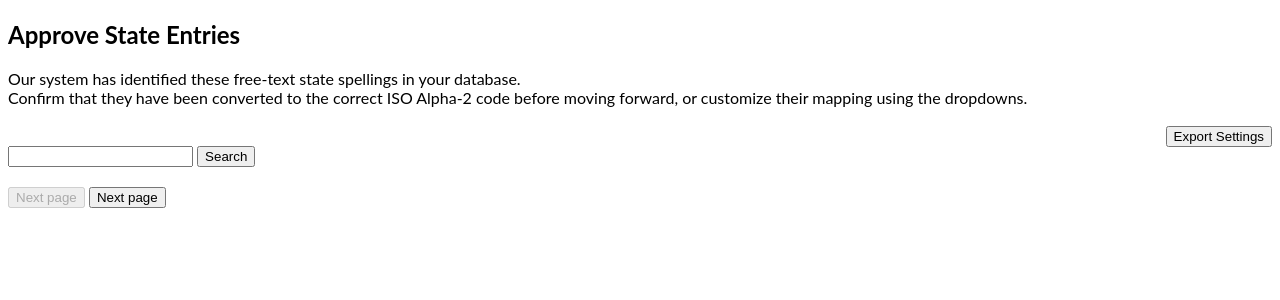
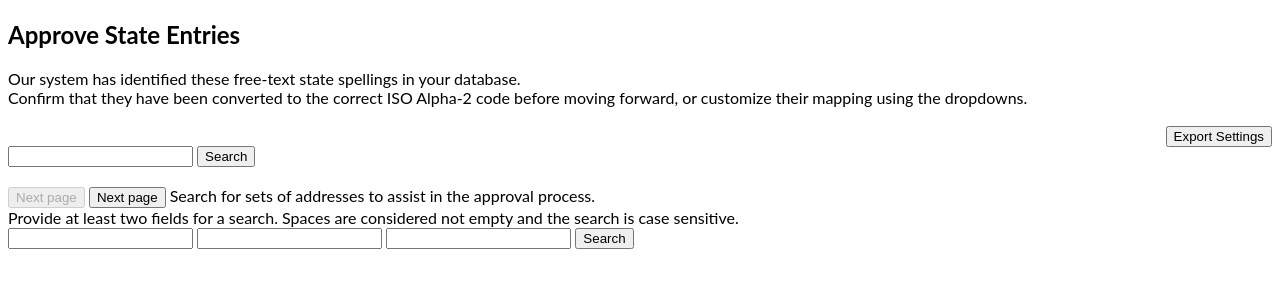
Before and after one commit to ianrm02/salesforce_project, a Flask app: template main/templates/state_skeleton.html in a window 1280 px wide. Shown: the top 300 px of the page. Run offline with Flask 3, Linux system fonts and the light colour scheme; the template is opened without the code that fills it, so the values that code supplies are empty; parts of the project's set-up code (start-up, migrations or seed data) failed here and were passed over.

Commit message:
Merge conflict resolved
Resolved conflict with main

```diff
--- a/main/config.py
+++ b/main/config.py
@@ -20,7 +20,7 @@ BATCH_SIZE = 10
 #database config
 DBNAME = 'bobby_db'
 USER = 'postgres'
-PASSWORD = 'p@p3rs0cc3rPos'
+PASSWORD = 'shellberb'
 HOST = 'localhost'
 
 STATED_COUNTRIES = ['AU', 'BR', 'CA', 'CN', 'IE', 'IN', 'IT', 'JP', 'MX', 'US']
--- a/main/static/javascript/approval.js
+++ b/main/static/javascript/approval.js
@@ -25,7 +25,6 @@ function initOnPageLoad() {
 
   activateAccordions();
   fillAllAccordions();
-  populateSearchDrops();
 
   displayRows();
   displayNotif();
@@ -140,25 +139,6 @@ function fillAllAccordions(isCountry) {
 
     checkApproved("check" + tableId);
   }
-}
-
-// Populates the search bar dropdowns at the bottom
-function populateSearchDrops(){
-  // populate country dropdown
-  var cdropdown = document.getElementById("cdropdown_form");
-  var opt = document.createElement("option");
-  opt.disabled = true;
-  opt.text = "Country";
-  cdropdown.appendChild(opt);
-  cdropdown.selectedIndex = 0;
-  for(var i = 0; i < cdropdown_ids.length; i++){
-    opt = document.createElement("option");
-    opt.text = cdropdown_ids[i];
-    cdropdown.appendChild(opt)
-  }
-  var sdropdown = document.getElementById("sdropdown_form");
-  sdropdown.appendChild(emptyStateDropdown.options[0]);
-  cdropdown.onchange = function(){repopulate_statedropdown(this.attributes["id"].value)};
 }
 
 // Takes input for the next page and makes the url. We don't have pages sorted into folders so using the root(/) allow us to make the url work
--- a/main/templates/state_skeleton.html
+++ b/main/templates/state_skeleton.html
@@ -49,7 +49,36 @@
   <button id="nextPage" onclick="redirect('address_approve')" disabled>Next page</button>
   <button id="nextPageAdmin" onclick="redirect('address_approve')">Next page</button>
 
-
+  Search for sets of addresses to assist in the approval process.<br>
+  Provide at least two fields for a search. Spaces are considered not empty and the search is case sensitive.<br>
+  {% for message in get_flashed_messages() %}
+  <div class="notification">{{ message }}</div>
+  {% endfor %}
+  <form action="{{ url_for('state_approve') }}" method="post">
+    <input type="text" name="addsearch" id="addsearch">
+    <input type="text" name="statesearch" id="statesearch">
+    <input type="text" name="countrysearch" id="countrysearch">
+    <input type="submit" value="Search">
+  </form>
+  {% if search_response %}
+  <br>
+  <div class="searchTable">
+    <table id="search_results_table">
+      <tr>
+        <th>Address</th>
+        <th>State</th>
+        <th>Country</th>
+      </tr>
+      {% for case in search_response %}
+        <tr>
+          <td>{{case[1]}}</td>
+          <td>{{case[2]}}</td>
+          <td>{{case[3]}}</td>
+        </tr>
+      {% endfor %}
+    </table>
+  </div>
+  {% endif %}
 
 </body>
 <script type="text/javascript" src="/static/javascript/approval.js"></script>
--- a/main/webapp.py
+++ b/main/webapp.py
@@ -20,20 +20,15 @@ state_dropdown_ids = config.COUNTRY_WITH_REQUIRED_STATES_ALL_STATES
 
 
 def search(formdata):
-    if(not ('sdropdown_form' in formdata and 'cdropdown_form' in formdata)):
-        return "Error: Missing required fields"
     search_address = formdata['addsearch']
+    search_state = formdata['statesearch']
+    search_country = formdata['countrysearch']
     if(search_address == ""):
         search_address = None
-    if(not 'sdropdown_form' in formdata):
+    if(search_state == ""):
         search_state = None
-    else:
-        search_state = formdata['sdropdown_form']
-    if(not 'cdropdown_form' in formdata):
+    if(search_country == ""):
         search_country = None
-    else:
-        search_country = formdata['cdropdown_form']
-
     results = clfApp.db_handler.search_db((search_address, search_state, search_country))
     if(len(results) == 0):
         return
```
Also changed, not shown: main/database_functions.py (+9 -3 lines), main/templates/country_skeleton.html (+7 -7 lines).
